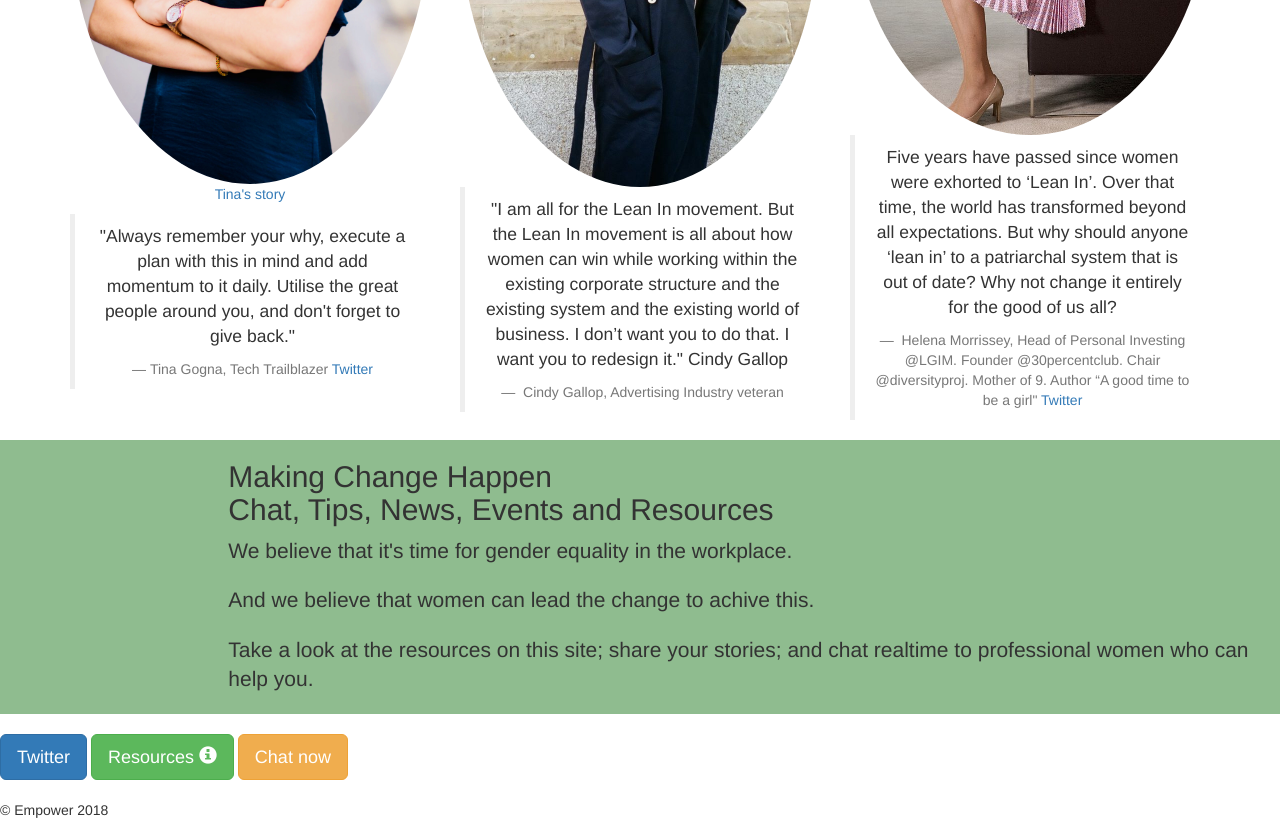
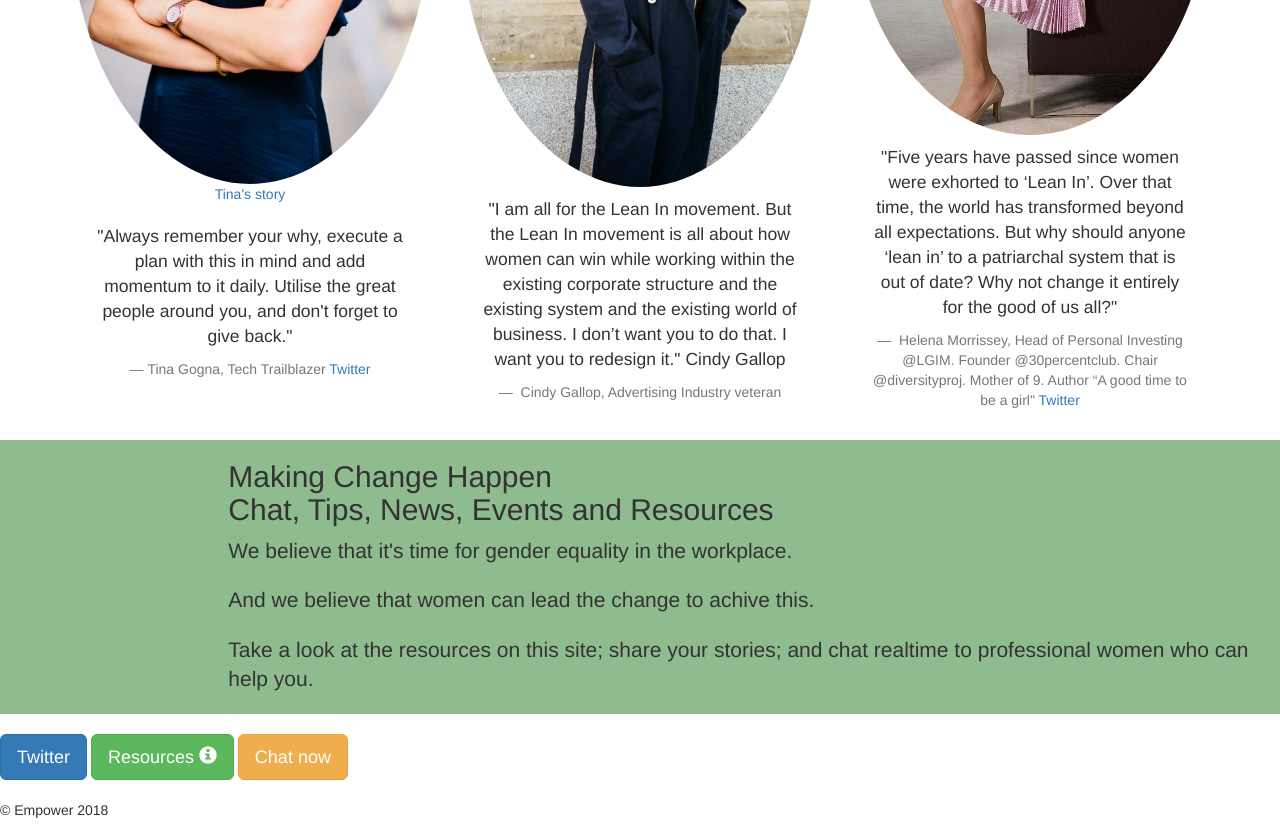
Before and after one commit to nath16/Empower, a plain HTML site: page index.html in a window 1280 px wide. Shown: the part 920-1750 px from the top of the page. Drawn offline with Linux system fonts and the light colour scheme.

Commit message:
Removed grey lines next to blockquotes and added quotations to Helen's quote for consistency

```diff
--- a/css/main.css
+++ b/css/main.css
@@ -30,6 +30,11 @@
  color: white;
   font-size: 20px;
 }
+}
+
+blockquote {
+  border: 0px;
+}
 
 .trademark {
   text-align: left;
--- a/index.html
+++ b/index.html
@@ -95,7 +95,7 @@
       <div class="col-sm-4">
         <img class="img-responsive img-circle" src="./helena.jpg">
         <blockquote>
-          <p> Five years have passed since women were exhorted to ‘Lean In’. Over that time, the world has transformed beyond all expectations. But why should anyone ‘lean in’ to a patriarchal system that is out of date? Why not change it entirely for the good of us all?</p>
+          <p> "Five years have passed since women were exhorted to ‘Lean In’. Over that time, the world has transformed beyond all expectations. But why should anyone ‘lean in’ to a patriarchal system that is out of date? Why not change it entirely for the good of us all?" </p>
           <small> Helena Morrissey, Head of Personal Investing @LGIM. Founder @30percentclub. Chair @diversityproj. Mother of 9. Author “A good time to be a girl"
             <a href="https://twitter.com/MorrisseyHelena?ref_src=twsrc%5Egoogle%7Ctwcamp%5Eserp%7Ctwgr%5Eauthor">Twitter</a></small>
         </blockquote>
@@ -138,6 +138,7 @@
       </div>
     </div>
 
+
     <footer>
     </br>
           <p>© Empower 2018</p>
```
